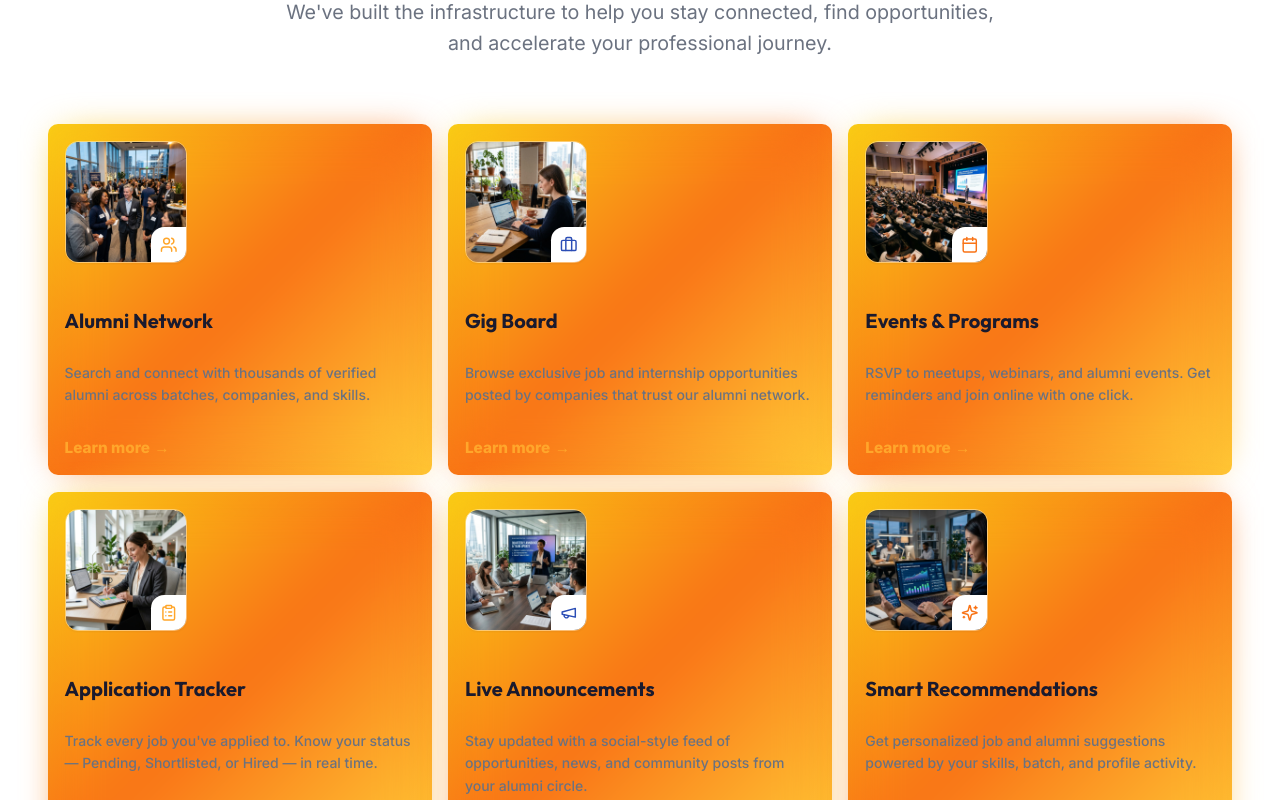
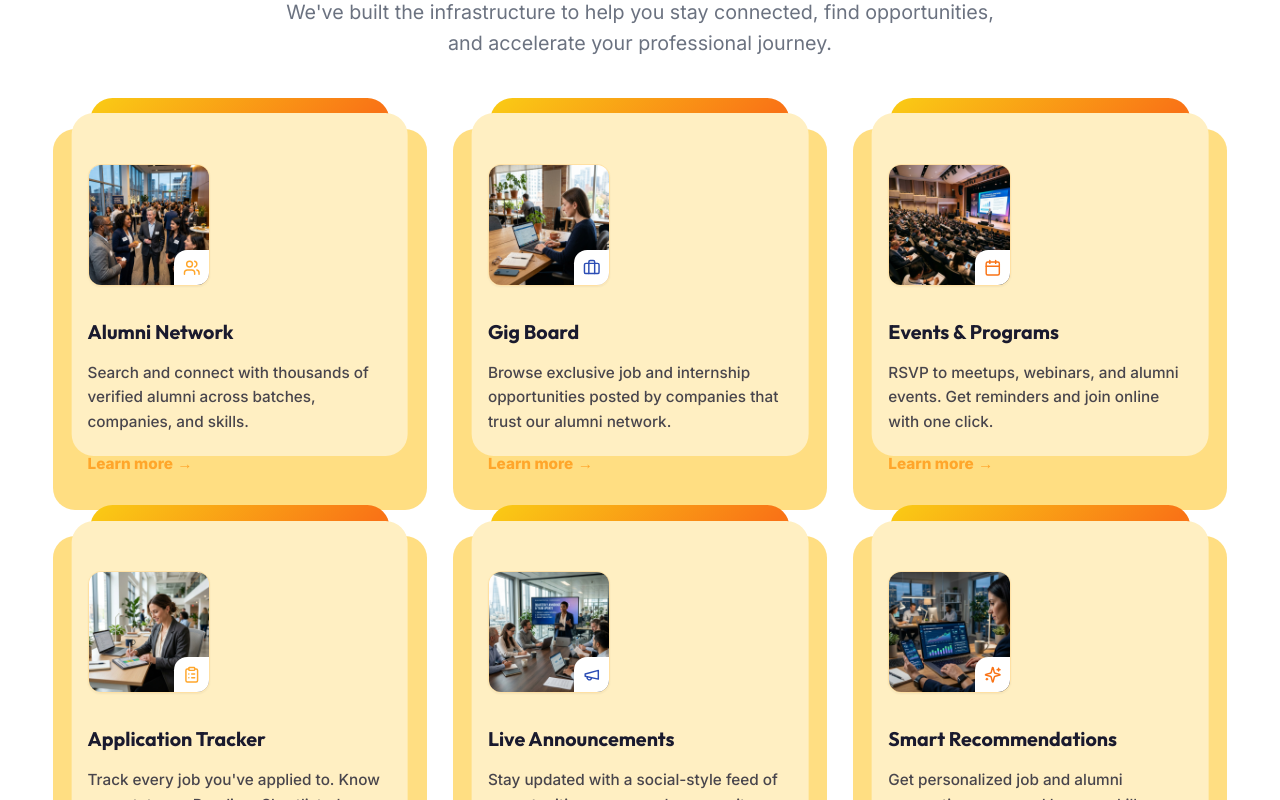
Before and after one commit to adice24/Alumnix, a Next.js app: page / in a window 1280 px wide. Shown: the part 2320-3120 px from the top of the page. Built offline with nearby package versions, Linux system fonts and the light colour scheme.

Commit message:
style: apply new stacked fan-out hover animation to features cards

```diff
--- a/app/globals.css
+++ b/app/globals.css
@@ -79,61 +79,77 @@ body {
   background-size: 24px 24px;
 }
 
-/* From Uiverse.io by gharsh11032000 */
+/* Custom stacked fan-out animation for Features */
 .animated-card {
   position: relative;
+  display: flex;
+  align-items: center;
+  justify-content: center;
   width: 100%;
   height: 100%;
-  background-color: #FFDE82;
-  display: flex;
-  flex-direction: column;
-  justify-content: end;
-  padding: 12px;
-  gap: 12px;
-  border-radius: 8px;
-  cursor: pointer;
+  border-radius: 24px;
+  line-height: 1.6;
+  transition: all 0.48s cubic-bezier(0.23, 1, 0.32, 1);
   z-index: 1;
 }
 
-.animated-card::before {
-  content: '';
-  position: absolute;
-  inset: 0;
-  left: -5px;
-  margin: auto;
-  width: calc(100% + 10px);
-  height: calc(100% + 10px);
-  border-radius: 10px;
-  background: linear-gradient(-45deg, #FFC735 0%, #F97316 50%, #FACC15 100%);
-  z-index: -10;
-  pointer-events: none;
-  transition: all 0.6s cubic-bezier(0.175, 0.885, 0.32, 1.275);
+.animated-content {
+  position: relative;
+  display: flex;
+  flex-direction: column;
+  align-items: flex-start;
+  width: 100%;
+  height: 100%;
+  border-radius: 22px;
+  background: #FFDE82;
+  transition: all 0.48s cubic-bezier(0.23, 1, 0.32, 1);
+  z-index: 1;
 }
 
-.animated-card::after {
+.animated-content::before {
+  position: absolute;
   content: "";
+  top: -4%;
+  left: 50%;
+  width: 90%;
+  height: 90%;
+  transform: translate(-50%);
+  background: #FFEFC2;
   z-index: -1;
-  position: absolute;
-  inset: 0;
-  background: linear-gradient(-45deg, #FFC735 0%, #F97316 50%, #FACC15 100%);
-  transform: translate3d(0, 0, 0) scale(0.95);
-  filter: blur(20px);
+  transform-origin: bottom;
+  border-radius: inherit;
+  transition: all 0.48s cubic-bezier(0.23, 1, 0.32, 1);
 }
 
-.animated-card .heading {
-  font-size: 20px;
-  text-transform: capitalize;
-  font-weight: 700;
+.animated-content::after {
+  position: absolute;
+  content: "";
+  top: -8%;
+  left: 50%;
+  width: 80%;
+  height: 80%;
+  transform: translate(-50%);
+  background: linear-gradient(-45deg, #FFC735 0%, #F97316 50%, #FACC15 100%);
+  z-index: -2;
+  transform-origin: bottom;
+  border-radius: inherit;
+  transition: all 0.48s cubic-bezier(0.23, 1, 0.32, 1);
 }
 
-.animated-card p:not(.heading) {
-  font-size: 14px;
+.animated-card:hover {
+  transform: translate(0px, -16px);
 }
 
-.animated-card:hover::after {
-  filter: blur(30px);
+.animated-card:hover .animated-content::before {
+  rotate: -8deg;
+  top: 0;
+  width: 100%;
+  height: 100%;
 }
 
-.animated-card:hover::before {
-  transform: rotate(-90deg) scaleX(1.34) scaleY(0.77);
+.animated-card:hover .animated-content::after {
+  rotate: 8deg;
+  top: 0;
+  width: 100%;
+  height: 100%;
 }
--- a/components/landing/FeaturesSection.tsx
+++ b/components/landing/FeaturesSection.tsx
@@ -119,11 +119,12 @@ export default function FeaturesSection() {
               transition={{ duration: 0.5, delay: i * 0.1 }}
               className="h-full"
             >
+              <div className="animated-card group relative h-full w-full">
                 <Link
                   href={feature.href}
-                className="animated-card group relative flex h-full flex-col p-5"
+                  className="animated-content relative flex h-full flex-col p-6 sm:p-8"
                 >
-                <div className="relative mb-5 h-28 w-28 overflow-hidden rounded-xl border border-white/40 shadow-sm flex-shrink-0">
+                  <div className="relative mb-5 h-28 w-28 overflow-hidden rounded-xl border border-brand-orange/20 shadow-sm flex-shrink-0">
                     <Image
                       src={feature.image}
                       alt={feature.title}
@@ -134,16 +135,17 @@ export default function FeaturesSection() {
                       <feature.icon className={`h-4 w-4 ${feature.iconColor}`} />
                     </div>
                   </div>
-                <h3 className={`${syne.className} heading mt-2 text-lg font-bold text-brand-dark`}>
+                  <h3 className={`${syne.className} heading mt-2 text-lg font-bold text-brand-dark z-10`}>
                     {feature.title}
                   </h3>
-                <p className={`${nunito.className} mt-3 flex-1 text-sm leading-relaxed text-brand-muted font-medium`}>
+                  <p className={`${nunito.className} mt-3 flex-1 text-sm leading-relaxed text-brand-dark/80 font-medium z-10`}>
                     {feature.description}
                   </p>
-                <div className={`${nunito.className} mt-4 inline-flex items-center text-sm font-extrabold text-brand-orange transition-colors group-hover:text-brand-amber`}>
+                  <div className={`${nunito.className} mt-4 inline-flex items-center text-sm font-extrabold text-brand-orange transition-colors group-hover:text-brand-amber z-10 hover:underline`}>
                     Learn more <span className="ml-1 transition-transform group-hover:translate-x-1">&rarr;</span>
                   </div>
                 </Link>
+              </div>
             </motion.div>
           ))}
         </div>
```
Lines whose indentation alone changed are shown as unchanged.
